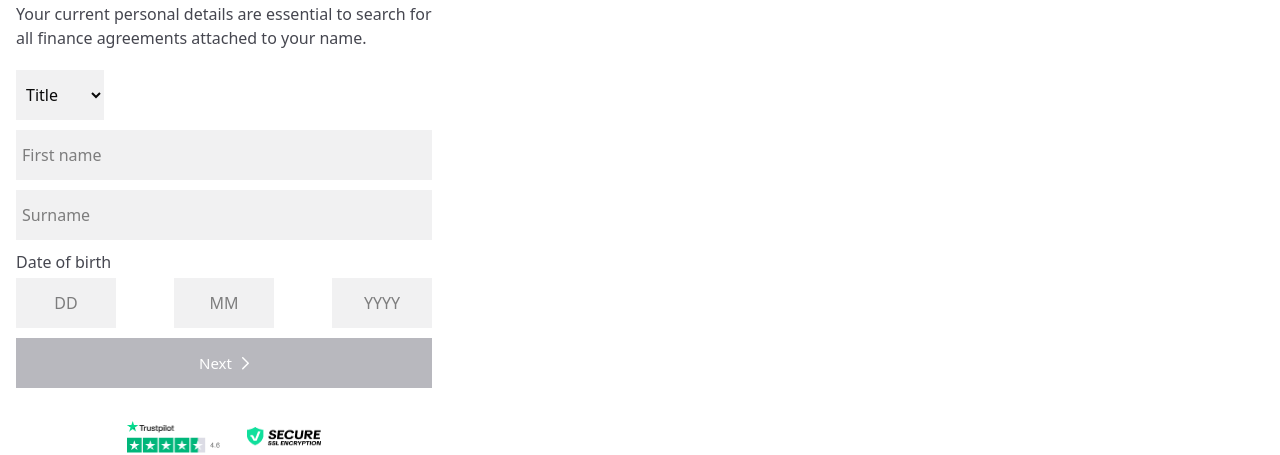
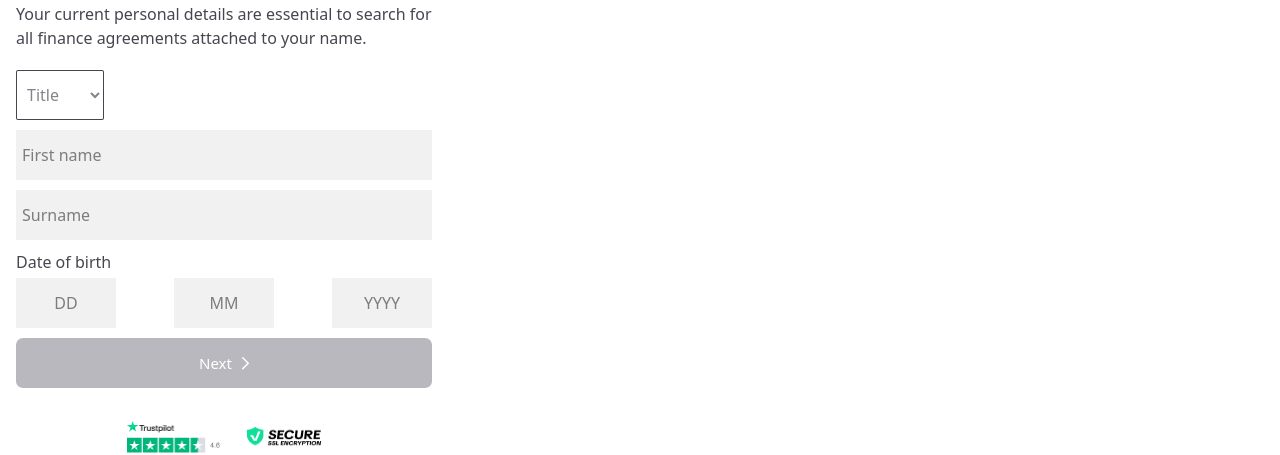
Before and after one commit to ElJefe111944/tgg-pcp-pal, a Next.js app: page /personal-details in a window 1280 px wide. Shown: the part 140-595 px from the top of the page. Built offline with nearby package versions, Linux system fonts and the light colour scheme; a web font is replaced by a local one.

Commit message:
fix(Personaldetails): select background updated

```diff
--- a/src/app/personal-details/PersonalDetailsView.tsx
+++ b/src/app/personal-details/PersonalDetailsView.tsx
@@ -82,7 +82,7 @@ export function PersonalDetailsView() {
                         <select
                             id="title"
                             {...register("title")}
-                            className={`${inputStyles} w-[88px]`}
+                            className={`h-[50px] bg-[#FFFFFF] border border-[#161823CC] rounded-[2px] p-1.5 text-[16px] w-[88px] text-[#83848A]`}
                         >
                             <option value="">Title</option>
                             <option value="Mr">Mr</option>
@@ -164,7 +164,7 @@ export function PersonalDetailsView() {
                     </div>
                     <button
                         type="submit"
-                        className={`flex flex-row gap-2.5 justify-center items-center h-[50px] ${!isValid || isSubmitting ? "bg-[#B8B8BE]" : "bg-[#FF004F]"
+                        className={`flex flex-row gap-2.5 justify-center rounded-[7px] items-center h-[50px] ${!isValid || isSubmitting ? "bg-[#B8B8BE]" : "bg-[#FF004F]"
                             } text-white text-[15px] leading-6`}
                         disabled={!isValid || isSubmitting}
                     >
```
